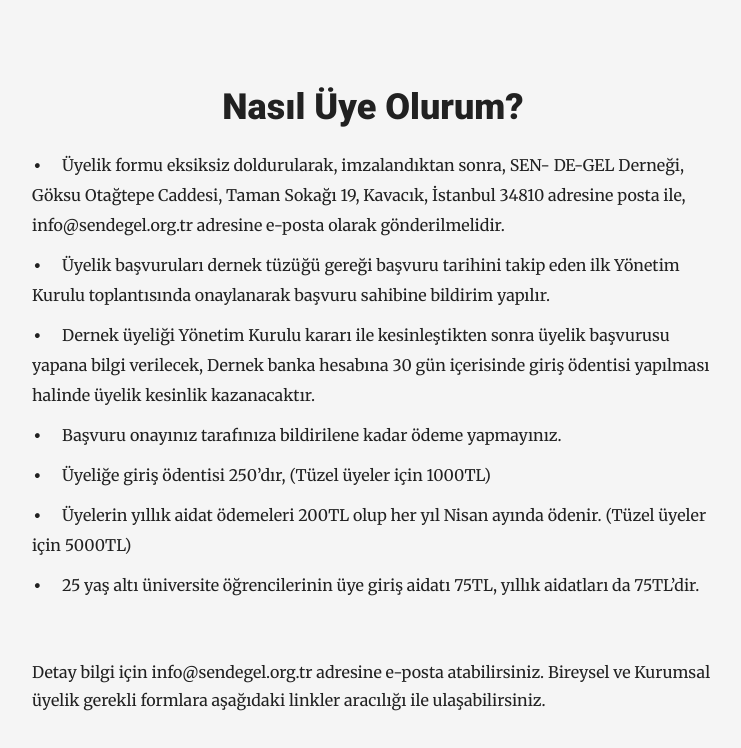
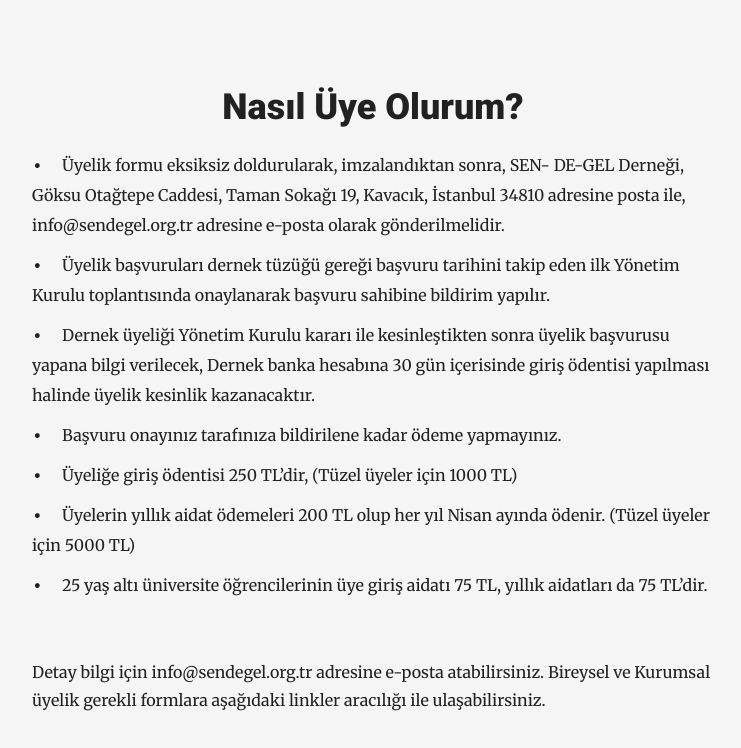
Before and after one commit to okcknet/sendegel, a PHP site: page /uye-ol.php in a window 1280 px wide. Shown: the part 651-1399 px from the top of the page, without its empty margins (267-1008 px from the left). Run offline with PHP 8.4, Linux system fonts and the light colour scheme.

Commit message:
corrections

```diff
--- a/en/become-a-member.php
+++ b/en/become-a-member.php
@@ -51,7 +51,7 @@
 											Membership entry fee is <?php echo $membershipFees["entry_fee"]; ?> TL (<?php echo $membershipFees["legal_entity_entry_fee"]; ?> TL for corporate members).
 										</li>
 										<li>
-											Annual membership fee is <?php echo $membershipFees["annual_dues"]; ?> TL (for corporate members 10<?php echo $membershipFees["legal_entity_annual_dues"]; ?>00 TL) and it is paid every year in April.
+											Annual membership fee is <?php echo $membershipFees["annual_dues"]; ?> TL (for corporate members <?php echo $membershipFees["legal_entity_annual_dues"]; ?> TL) and it is paid every year in April.
 										</li>
 										<li>
 											Membership entry fee and annual membership fee for university student under 25 is <?php echo $membershipFees["student_annual_dues"]; ?> TL.
--- a/uye-ol.php
+++ b/uye-ol.php
@@ -46,13 +46,13 @@
 											Başvuru onayınız tarafınıza bildirilene kadar ödeme yapmayınız.
 										</li>
 										<li>
-											Üyeliğe giriş ödentisi <?php echo $membershipFees["entry_fee"]; ?>’dır, (Tüzel üyeler için <?php echo $membershipFees["legal_entity_entry_fee"]; ?>TL)
+											Üyeliğe giriş ödentisi <?php echo $membershipFees["entry_fee"]; ?> TL’dir, (Tüzel üyeler için <?php echo $membershipFees["legal_entity_entry_fee"]; ?> TL)
 										</li>
 										<li>
-											Üyelerin yıllık aidat ödemeleri <?php echo $membershipFees["annual_dues"]; ?>TL olup her yıl Nisan ayında ödenir. (Tüzel üyeler için <?php echo $membershipFees["legal_entity_annual_dues"]; ?>TL)
+											Üyelerin yıllık aidat ödemeleri <?php echo $membershipFees["annual_dues"]; ?> TL olup her yıl Nisan ayında ödenir. (Tüzel üyeler için <?php echo $membershipFees["legal_entity_annual_dues"]; ?> TL)
 										</li>
 										<li>
-											25 yaş altı üniversite öğrencilerinin üye giriş aidatı <?php echo $membershipFees["student_entry_fee"]; ?>TL, yıllık aidatları da <?php echo $membershipFees["student_annual_dues"]; ?>TL’dir.
+											25 yaş altı üniversite öğrencilerinin üye giriş aidatı <?php echo $membershipFees["student_entry_fee"]; ?> TL, yıllık aidatları da <?php echo $membershipFees["student_annual_dues"]; ?> TL’dir.
 										</li>
 									</ul>
 									<p><br></p>
```
